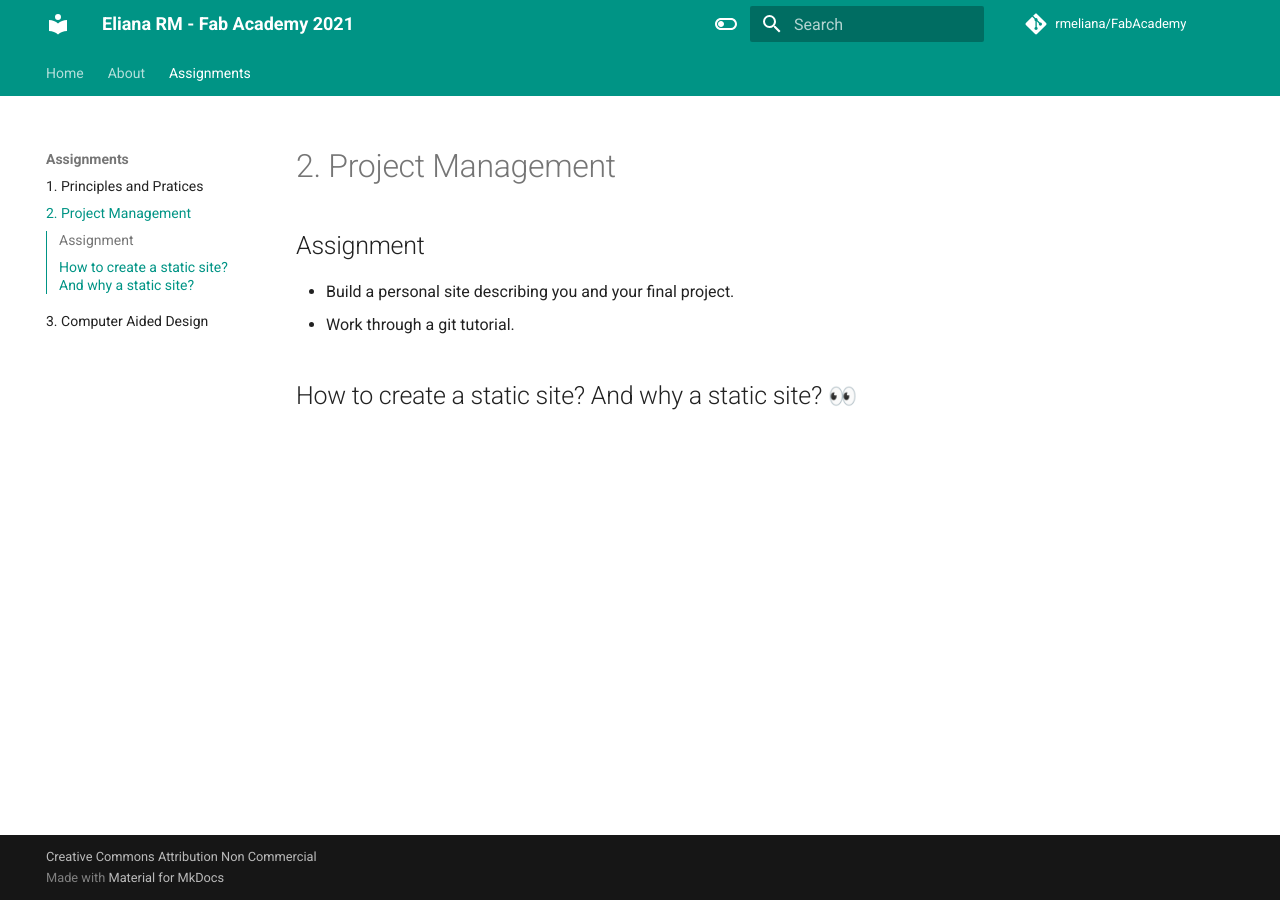
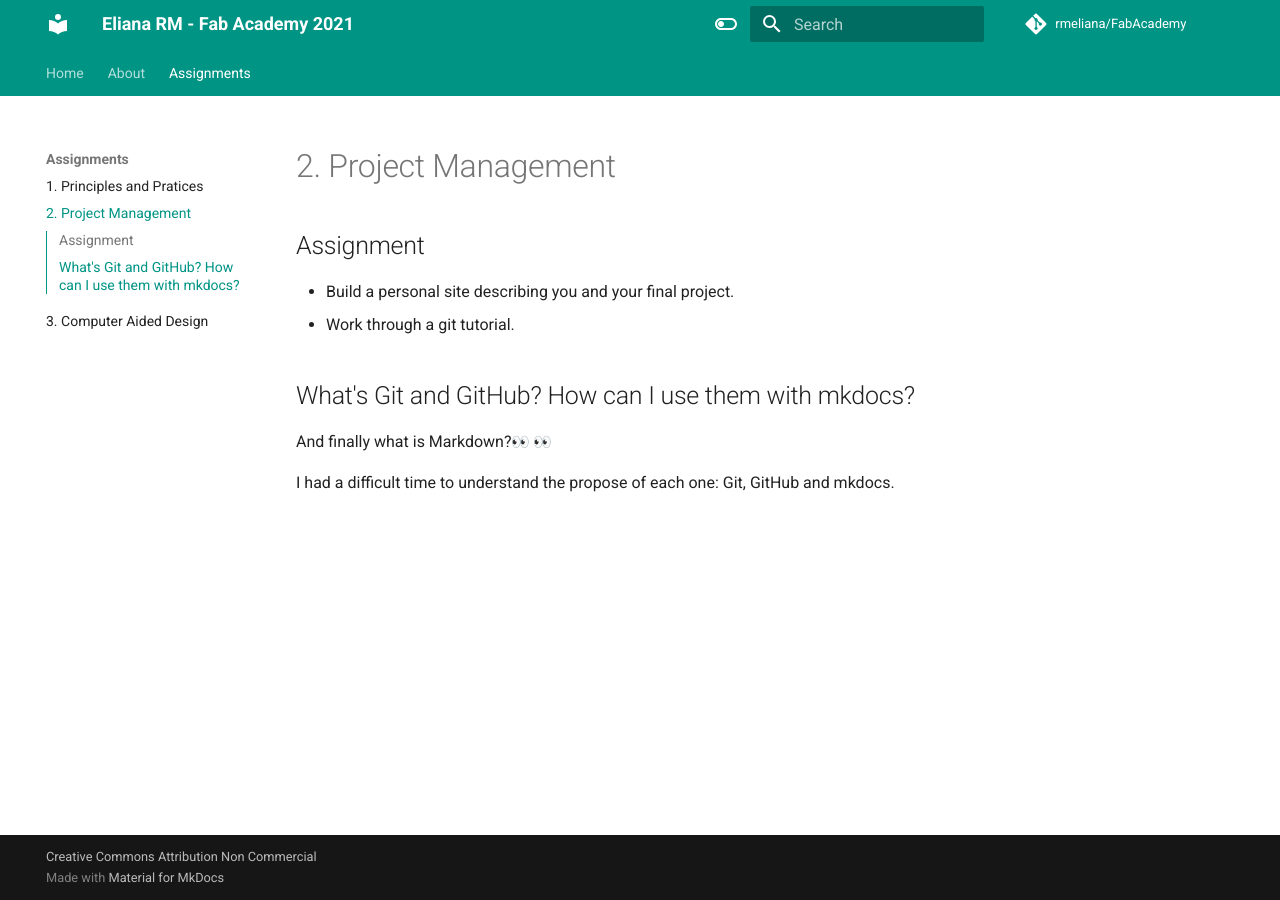
Before and after one commit to rmeliana/FabAcademy, an MkDocs documentation site: the page built from docs/Project Management/2Project Management.md, in a window 1280 px wide. Built offline with MkDocs 1.6.1 and Material for MkDocs 9.7.7, drawn with Linux system fonts in a browser that asks for light colours; emoji names are drawn with the system emoji font; comment, search, counter and statistics services are not loaded.

Commit message:
starting Project Management

```diff
--- a/docs/Project Management/2Project Management.md
+++ b/docs/Project Management/2Project Management.md
@@ -5,4 +5,7 @@
 * Build a personal site describing you and your final project.
 * Work through a git tutorial.
 
-##How to create a static site? And why a static site? :eyes:
+##What's Git and GitHub? How can I use them with mkdocs?
+And finally what is Markdown?:eyes: :eyes:
+
+I had a difficult time to understand the propose of each one: Git, GitHub and mkdocs.
```
